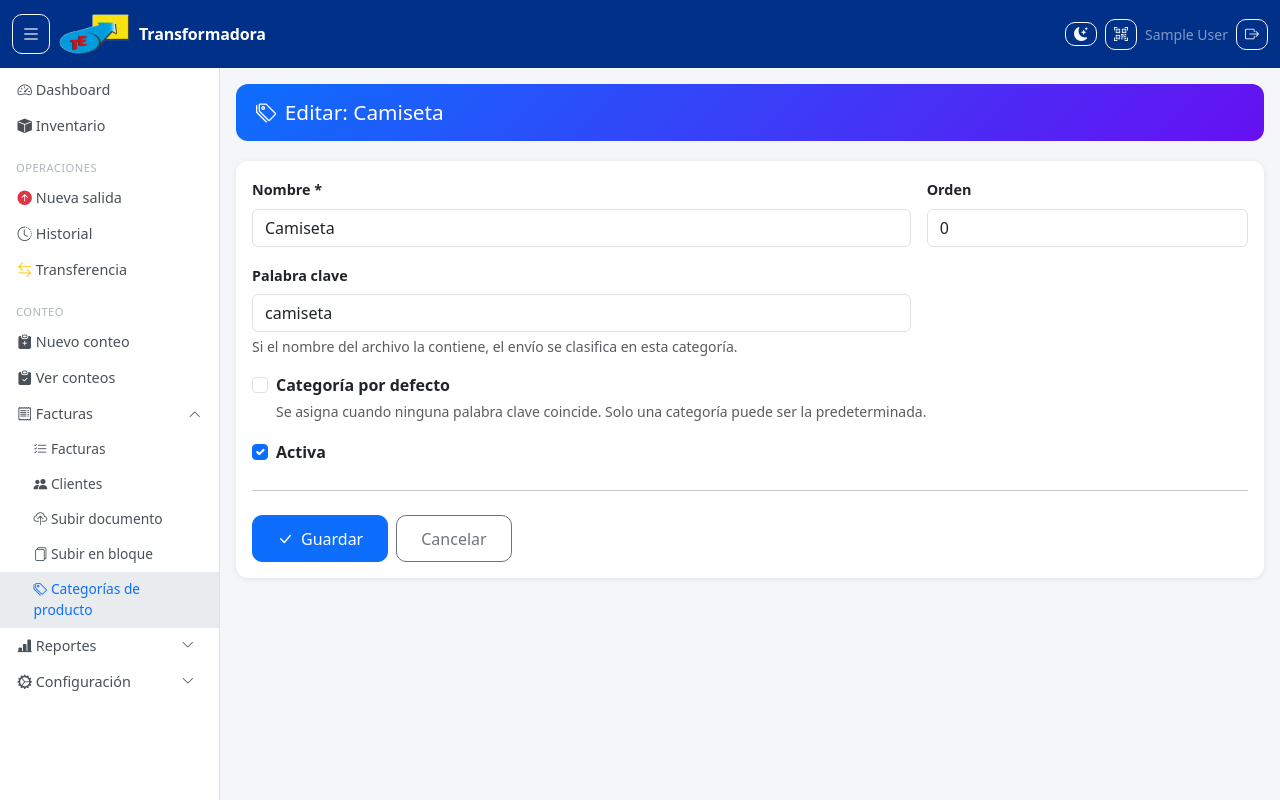
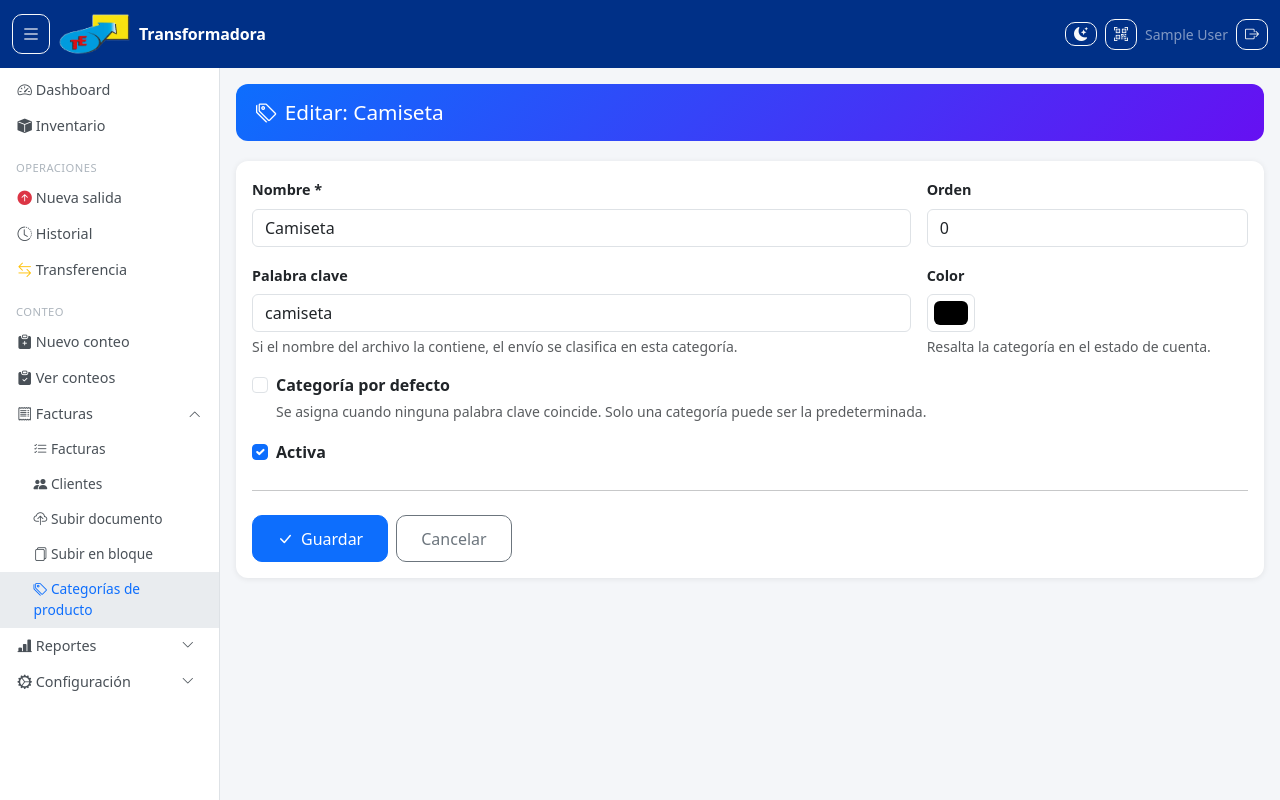
Before and after one commit to alexandrr2899/Inventory-webApp, a Django app: page /facturas/categorias/1/editar/ in a window 1280 px wide. Run offline with Django 4.2, Linux system fonts and the light colour scheme; the visitor is signed in with stand-in values (Sample User, id 1); data comes from the database, SQL or seed files in the repository; data that the repository does not hold is empty; some libraries are stand-ins or nearby versions.

Commit message:
feat(facturas): capturar subcliente (factura) y color (categoría) en los formularios
Co-Authored-By: Claude Opus 4.8 <noreply@anthropic.com>

```diff
--- a/apps/core/forms.py
+++ b/apps/core/forms.py
@@ -479,7 +479,7 @@ class DocumentoEditarForm(forms.ModelForm):
         fields = [
             'cliente', 'tipo_documento', 'numero_documento', 'fecha_documento',
             'fecha_vencimiento', 'categoria', 'total_libras', 'precio_por_libra',
-            'subtotal', 'isv', 'monto_total', 'estado_revision', 'notas',
+            'subtotal', 'isv', 'monto_total', 'estado_revision', 'notas', 'subcliente',
         ]
         widgets = {
             'cliente': forms.Select(attrs={'class': 'form-select'}),
@@ -495,6 +495,7 @@ class DocumentoEditarForm(forms.ModelForm):
             'monto_total': forms.NumberInput(attrs={'class': 'form-control', 'step': '0.01'}),
             'estado_revision': forms.Select(attrs={'class': 'form-select'}),
             'notas': forms.Textarea(attrs={'class': 'form-control', 'rows': 2}),
+            'subcliente': forms.TextInput(attrs={'class': 'form-control'}),
         }
 
     def __init__(self, *args, **kwargs):
@@ -552,13 +553,14 @@ class MetodoPagoForm(forms.ModelForm):
 class CategoriaProductoForm(forms.ModelForm):
     class Meta:
         model = CategoriaProducto
-        fields = ['nombre', 'palabra_clave', 'es_predeterminada', 'activa', 'orden']
+        fields = ['nombre', 'palabra_clave', 'es_predeterminada', 'activa', 'orden', 'color']
         widgets = {
             'nombre': forms.TextInput(attrs={'class': 'form-control'}),
             'palabra_clave': forms.TextInput(attrs={'class': 'form-control'}),
             'es_predeterminada': forms.CheckboxInput(attrs={'class': 'form-check-input'}),
             'activa': forms.CheckboxInput(attrs={'class': 'form-check-input'}),
             'orden': forms.NumberInput(attrs={'class': 'form-control'}),
+            'color': forms.TextInput(attrs={'type': 'color', 'class': 'form-control form-control-color'}),
         }
 
 
--- a/templates/categorias_producto/form.html
+++ b/templates/categorias_producto/form.html
@@ -30,6 +30,12 @@
           <div class="form-text">Si el nombre del archivo la contiene, el envío se clasifica en esta categoría.</div>
           {% if form.palabra_clave.errors %}<div class="text-danger small">{{ form.palabra_clave.errors }}</div>{% endif %}
         </div>
+        <div class="col-12 col-md-4">
+          <label class="form-label">Color</label>
+          {{ form.color }}
+          <div class="form-text">Resalta la categoría en el estado de cuenta.</div>
+          {% if form.color.errors %}<div class="text-danger small">{{ form.color.errors }}</div>{% endif %}
+        </div>
         <div class="col-12">
           <div class="form-check">
             {{ form.es_predeterminada }}
--- a/templates/facturas/form_editar.html
+++ b/templates/facturas/form_editar.html
@@ -72,6 +72,11 @@
             </div>
             <div class="col-md-4">
               <label class="form-label">Categoría</label>{{ form.categoria }}
+            </div>
+            <div class="col-12 col-md-4">
+              <label class="form-label">Subcliente</label>
+              {{ form.subcliente }}
+              {% if form.subcliente.errors %}<div class="text-danger small">{{ form.subcliente.errors }}</div>{% endif %}
             </div>
           </div>
         </div>
```
Also changed, not shown: apps/core/tests_facturas/test_estado_cuenta.py (+22 -0 lines).
